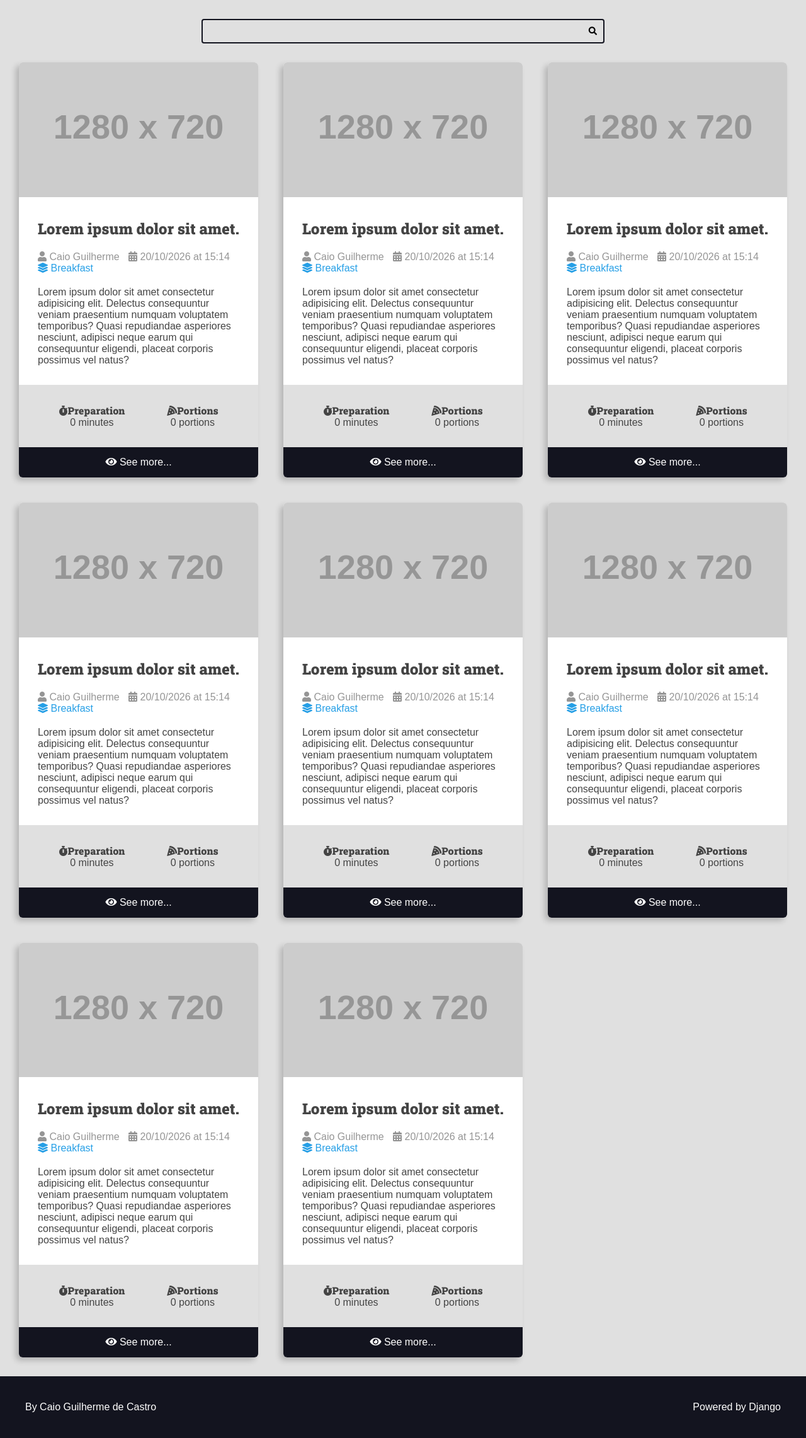
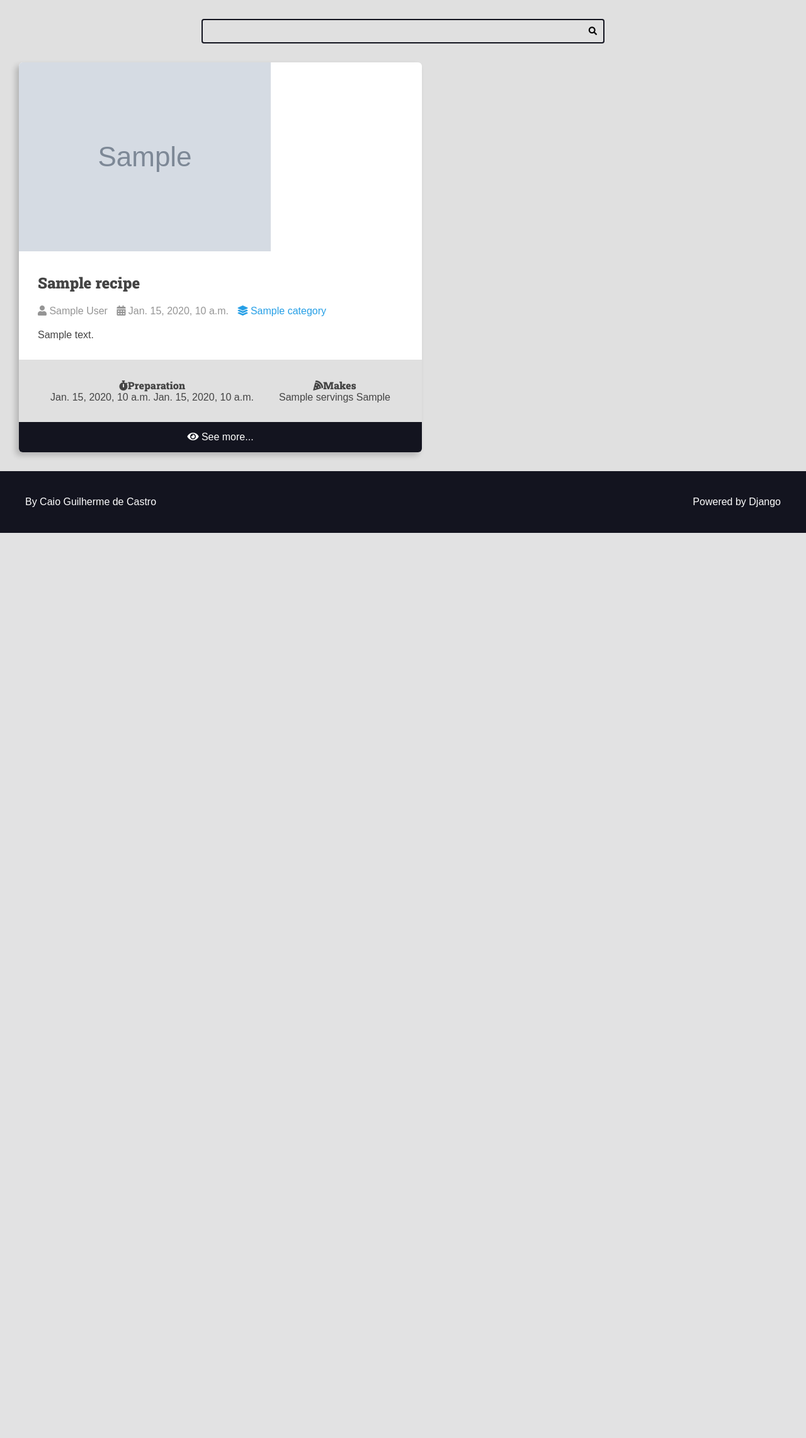
Before and after one commit to gaaiuss/recipes, a Django app: template src/recipes/templates/recipes/pages/index.html in a window 1280 px wide. Shown: the part 113-2396 px from the top of the page at 63% size. After the commit the page ends 959 px from the top, so only its background shows below. Run offline with Django 5.2, Linux system fonts and the light colour scheme; the template is opened without the code that fills it: most values are stand-ins (such as "Sample title", 1, 10 or a date in 2020); grey boxes marked "Sample" are stand-in pictures; grey boxes labelled with a size stand in for pictures from a placeholder-image service; parts of the project's set-up code (start-up, migrations or seed data) failed here and were passed over; some libraries are stand-ins or nearby versions.

Commit message:
add: recipe data from faker

```diff
--- a/src/recipes/static/recipes/css/style.css
+++ b/src/recipes/static/recipes/css/style.css
@@ -143,6 +143,7 @@
 }
 .recipe-list-item {
   max-width: 64rem;
+  height: fit-content;
 }
 .recipe-list-item:hover {
   transform: scale(1.02);
--- a/src/recipes/templates/recipes/pages/index.html
+++ b/src/recipes/templates/recipes/pages/index.html
@@ -4,13 +4,10 @@
 
 {% block content %}
   <div class="main-content container main-content-list">
-    {% include 'recipes/partials/_recipe.html' %}
-    {% include 'recipes/partials/_recipe.html' %}
-    {% include 'recipes/partials/_recipe.html' %}
-    {% include 'recipes/partials/_recipe.html' %}
-    {% include 'recipes/partials/_recipe.html' %}
-    {% include 'recipes/partials/_recipe.html' %}
-    {% include 'recipes/partials/_recipe.html' %}
-    {% include 'recipes/partials/_recipe.html' %}
+
+    {% for recipe in recipes %}
+      {% include 'recipes/partials/_recipe.html' %}
+    {% endfor %}
+
   </div>
 {% endblock content %}
--- a/src/recipes/templates/recipes/partials/_recipe.html
+++ b/src/recipes/templates/recipes/partials/_recipe.html
@@ -1,39 +1,36 @@
 <div class="recipe recipe-list-item">
   <div class="recipe-cover">
     <img
-      src="https://placehold.co/1280x720/4a9c5d/FFFFFF.png"
+      src="{{ recipe.cover.url }}"
       alt="Temporary"
       srcset=""
     />
   </div>
 
   <div class="recipe-title-container">
-    <h2 class="recipe-title">Lorem ipsum dolor sit amet.</h2>
+    <h2 class="recipe-title">{{ recipe.title }}</h2>
   </div>
 
   <div class="recipe-author">
     <span class="recipe-author-item">
       <i class="fas fa-user"></i>
-      Caio Guilherme
+      {{ recipe.author.first_name }} {{ recipe.author.last_name }}
     </span>
     <span class="recipe-author-item">
       <i class="fas fa-calendar-alt"></i>
-      20/10/2026 at 15:14
+      {{ recipe.created_at }}
     </span>
     <span class="recipe-author-item">
       <a href="/recipes/category/cafe-da-manha/">
         <i class="fas fa-layer-group"></i>
-        <span>Breakfast</span>
+        <span>{{ recipe.category.name }}</span>
       </a>
     </span>
   </div>
 
   <div class="recipe-content">
     <p>
-      Lorem ipsum dolor sit amet consectetur adipisicing elit. Delectus
-      consequuntur veniam praesentium numquam voluptatem temporibus? Quasi
-      repudiandae asperiores nesciunt, adipisci neque earum qui consequuntur
-      eligendi, placeat corporis possimus vel natus?
+      {{ recipe.description }}
     </p>
   </div>
 
@@ -42,14 +39,14 @@
       <h3 class="recipe-meta-title">
         <i class="fas fa-stopwatch"></i>Preparation
       </h3>
-      <div class="recipe-meta-text">0 minutes</div>
+      <div class="recipe-meta-text">{{ recipe.preparation_time }} {{ recipe.preparation_time_unit }}</div>
     </div>
 
     <div class="recipe-meta recipe-servings">
       <h3 class="recipe-meta-title">
-        <i class="fas fa-pizza-slice"></i>Portions
+        <i class="fas fa-pizza-slice"></i>Makes
       </h3>
-      <div class="recipe-meta-text">0 portions</div>
+      <div class="recipe-meta-text">{{ recipe.servings }} {{ recipe.servings_unit }}</div>
     </div>
   </div>
 
```
Also changed, not shown: src/recipes/views.py (+10 -2 lines).
